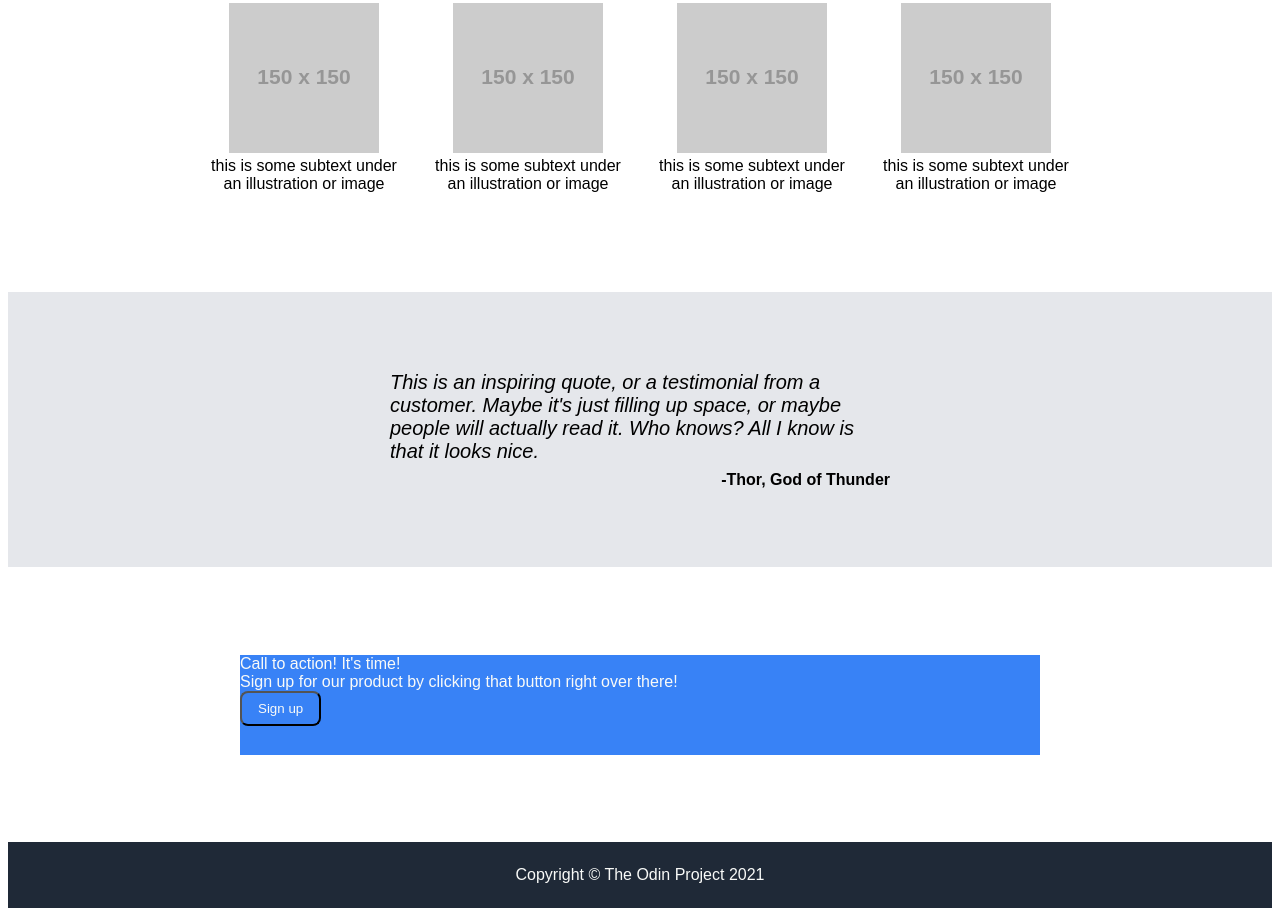
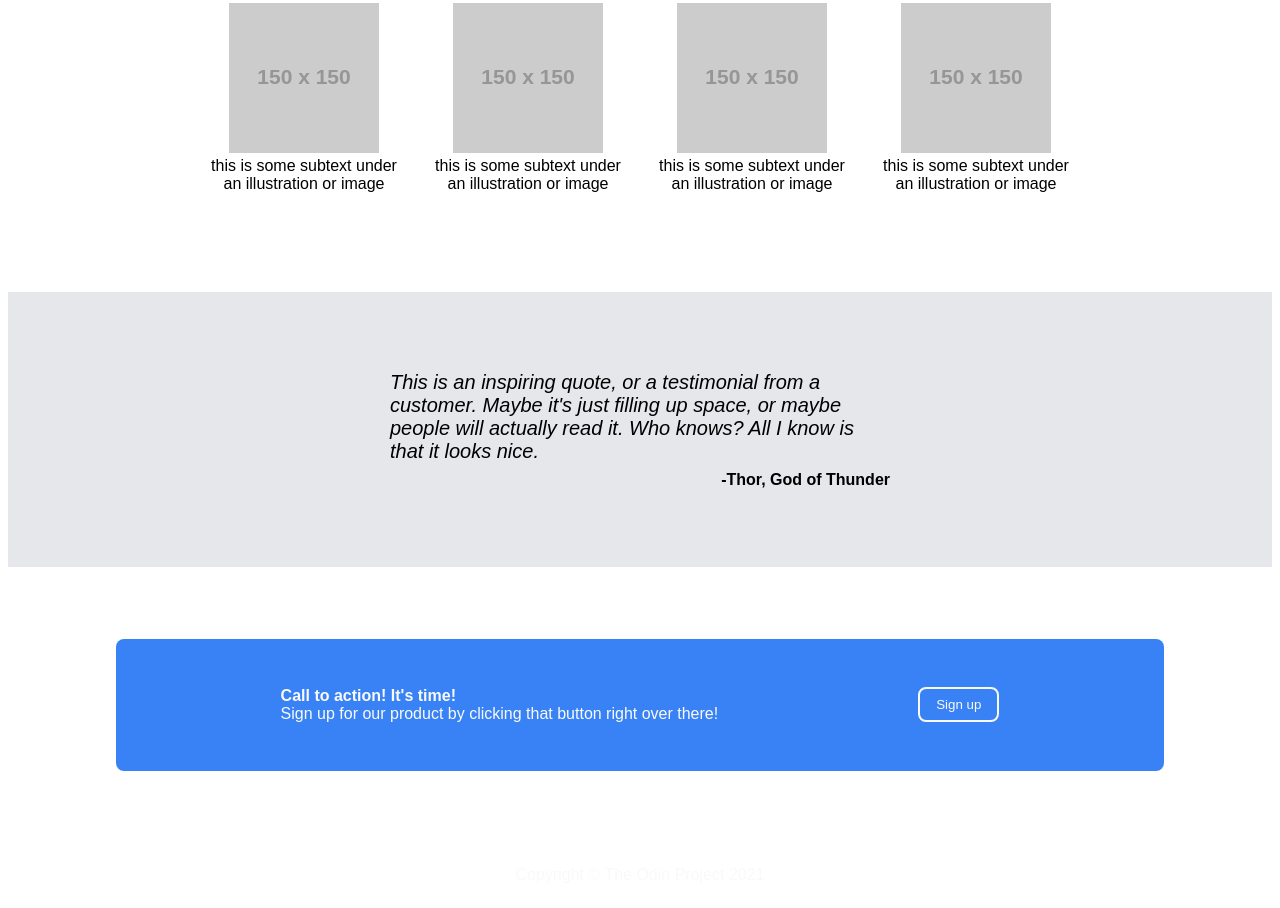
Before and after one commit to svper-dotcom/odin-landing-page, a plain HTML site: page index.html in a window 1280 px wide. Shown: the part 546-1454 px from the top of the page. Drawn offline with Linux system fonts and the light colour scheme; placeholder pictures from the web are drawn by us.

Commit message:
Edit index.html & style.css (Part 4)

```diff
--- a/index.html
+++ b/index.html
@@ -27,7 +27,7 @@
        </div>
 
 
-       <img src="https://via.placeholder.com/350x150">
+       <img src="https://via.placeholder.com/350x150" alt="Placeholder Image">
 
    </div>
 
@@ -38,22 +38,22 @@
     <div class="pics">
 
     <div class="pic 1">
-    <img src="https://via.placeholder.com/150"">
+   <div class="info"> <img src="https://via.placeholder.com/150"" alt="Placeholder Image"> </div>
     <div class="text">this is some subtext under an illustration or image</div>
     </div >
 
     <div class="pic 2">
-    <img src="https://via.placeholder.com/150">
+    <div class="info"> <img src="https://via.placeholder.com/150"" alt="Placeholder Image"> </div>
     <div class="text">this is some subtext under an illustration or image</div>
     </div>
 
     <div class="pic 3">
-    <img src="https://via.placeholder.com/150">
+    <div class="info"> <img src="https://via.placeholder.com/150"" alt="Placeholder Image"> </div>
     <div class="text">this is some subtext under an illustration or image</div>
     </div>
 
     <div class="pic 4">
-    <img src="https://via.placeholder.com/150">
+    <div class="info"> <img src="https://via.placeholder.com/150"" alt="Placeholder Image"> </div>
     <div class="text">this is some subtext under an illustration or image</div>
     </div>
     </div>
@@ -72,9 +72,11 @@
      <div class="part4">
 
          <div class="cta">
-         <div>Call to action! It's time!</div>
+         <div class="cta-container">
+         <div class="cta-header">Call to action! It's time!</div>
          <div>Sign up for our product by clicking that button right over there!</div>
-        <button class="button2">Sign up</button>
+         </div>
+         <button class="button2">Sign up</button>
          </div>
 
      </div>
--- a/style.css
+++ b/style.css
@@ -44,6 +44,8 @@ ul {
 .button1 {
     background-color: #3882f6;
     color: #F9FAF8;
+    border: solid #3882f6;
+    width: 25%;
 
 }
 
@@ -134,20 +136,33 @@ text-align: center;
     color: #F9FAF8;
 }
 
+.button2 {
+    border: 2px solid #F9FAF8;
+     margin-left: 200px;
+}
+
+.cta {
+    width: 1000px;
+    height: 100px;
+    border-radius: 8px;
+    display: flex;
+    justify-content: center;
+    align-items: center;
+    padding: 16px 24px;
+}
+
+.cta-header {
+    font-weight: bold;
+}
+button {
+    border-radius: 8px;
+    padding: 8px 16px;
+}
+
 .footer {
-    background-color: #1F2937;
+    background-color: #ffffff;
     color: #F9FAF8;
     padding: 24px;
     display: flex;
     justify-content: center;
 }
-
-.cta {
-    width: 800px;
-    height: 100px;
-}
-
-button {
-    border-radius: 8px;
-    padding: 8px 16px;
-}
```
